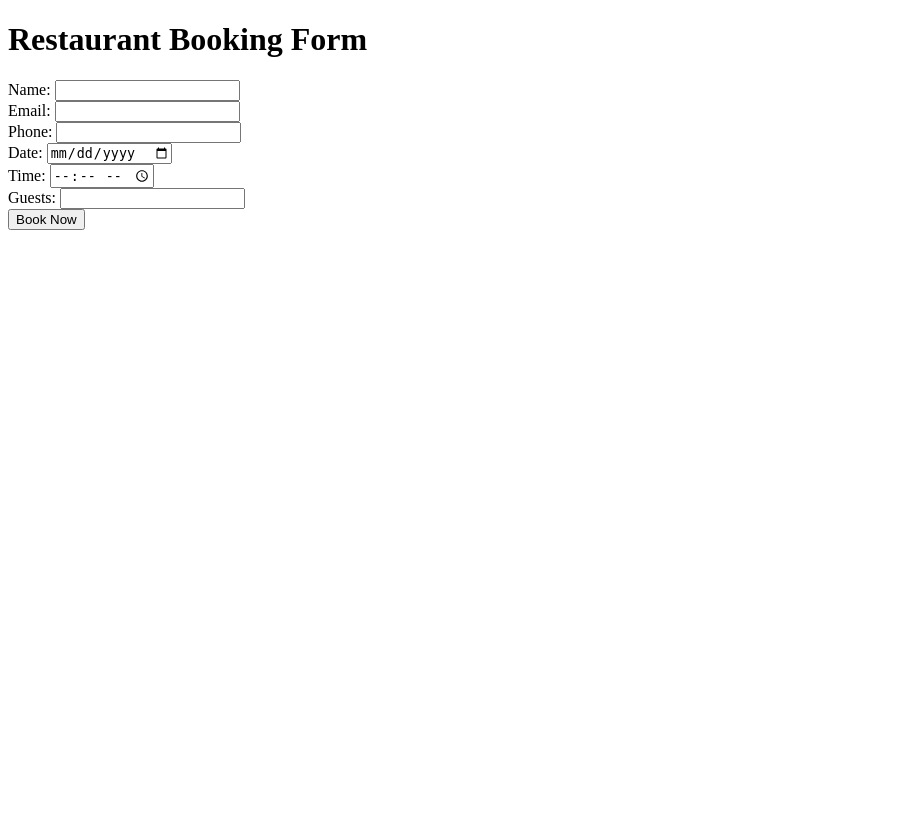
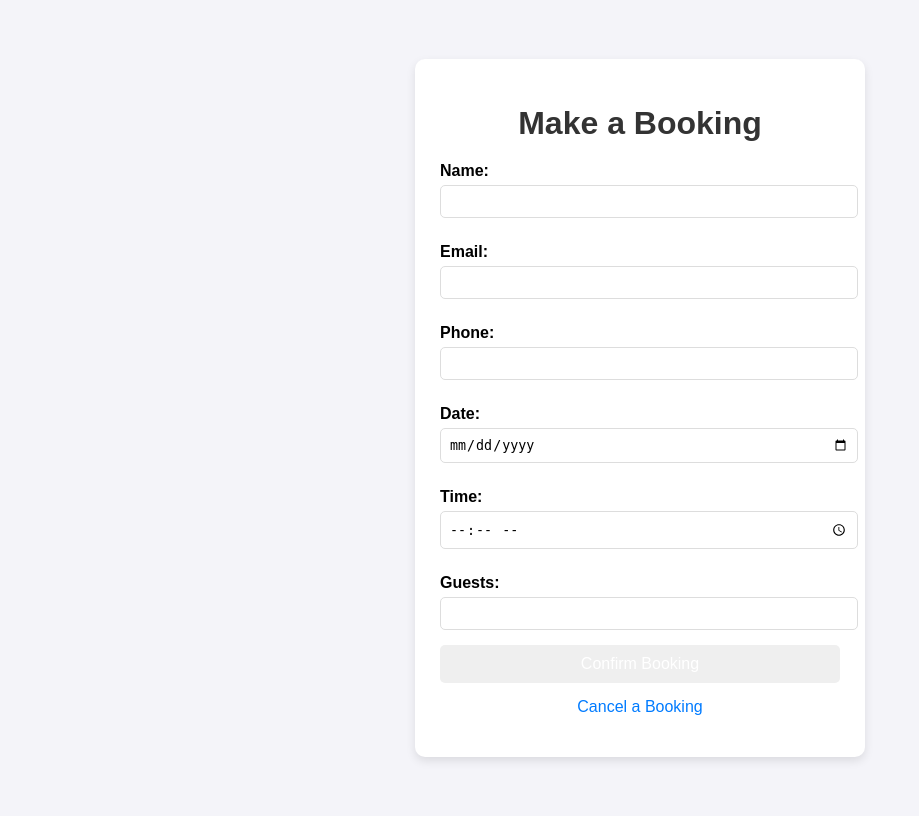
Before and after one commit to Wald13/Milestone3, a Django app: page /book/ in a window 1280 px wide. Shown: the whole page, without its empty margins (0-919 px from the left). Before the commit the page ends 230 px from the top, so only its background shows below. Run offline with Django 5.2, Linux system fonts and the light colour scheme.

Commit message:
Update the booking and cancel forms for the css styles.

```diff
--- a/restaurant_booking_system/bookings/templates/booking_form.html
+++ b/restaurant_booking_system/bookings/templates/booking_form.html
@@ -1,10 +1,21 @@
+{%load static%}
 <!DOCTYPE html>
 <html>
 <head>
     <title>Book a Table</title>
+    <link rel="stylesheet" type="text/css" href="{% static 'bookings/styles.css' %}">
 </head>
 <body>
-    <h1>Restaurant Booking Form</h1>
+    <div class="container">
+        <h1>Make a Booking</h1>
+
+        {% if error %}
+            <p class="message error">{{ error }}</p>
+        {% endif %}
+        {% if success %}
+            <p class="message success">{{ success }}</p>
+        {% endif %}
+
         <form method="POST">
         {% csrf_token %}
             <label>Name:</label>
@@ -25,7 +36,12 @@
             <label>Guests:</label>
             <input type="number" name="guests" min="1" required><br>
 
-        <button type="submit">Book Now</button>
+            <button type="submit">Confirm Booking</button>
         </form>
+
+        <p style="text-align:center; margin-top:15px;">
+            <a href="{% url 'cancel_booking' %}">Cancel a Booking</a>
+        </p>
+    </div>
 </body>
 </html>
```
Also changed, not shown: restaurant_booking_system/bookings/templates/cancel_booking.html (+9 -3 lines). Lines whose indentation alone changed are shown as unchanged.
